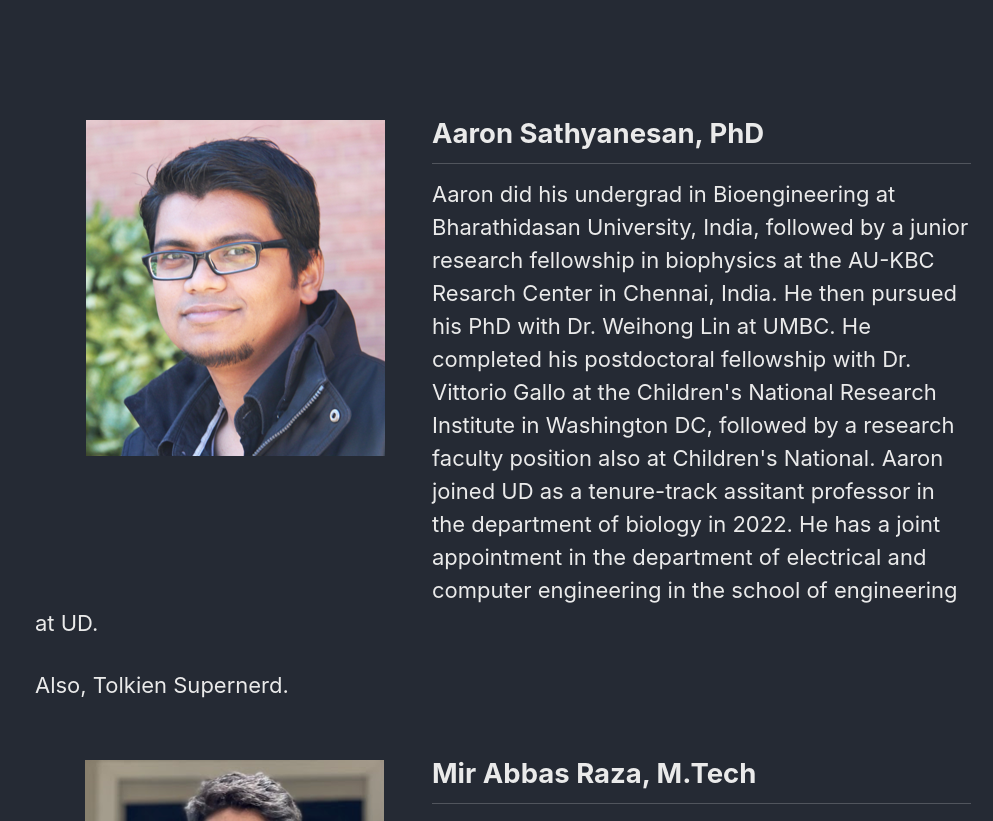
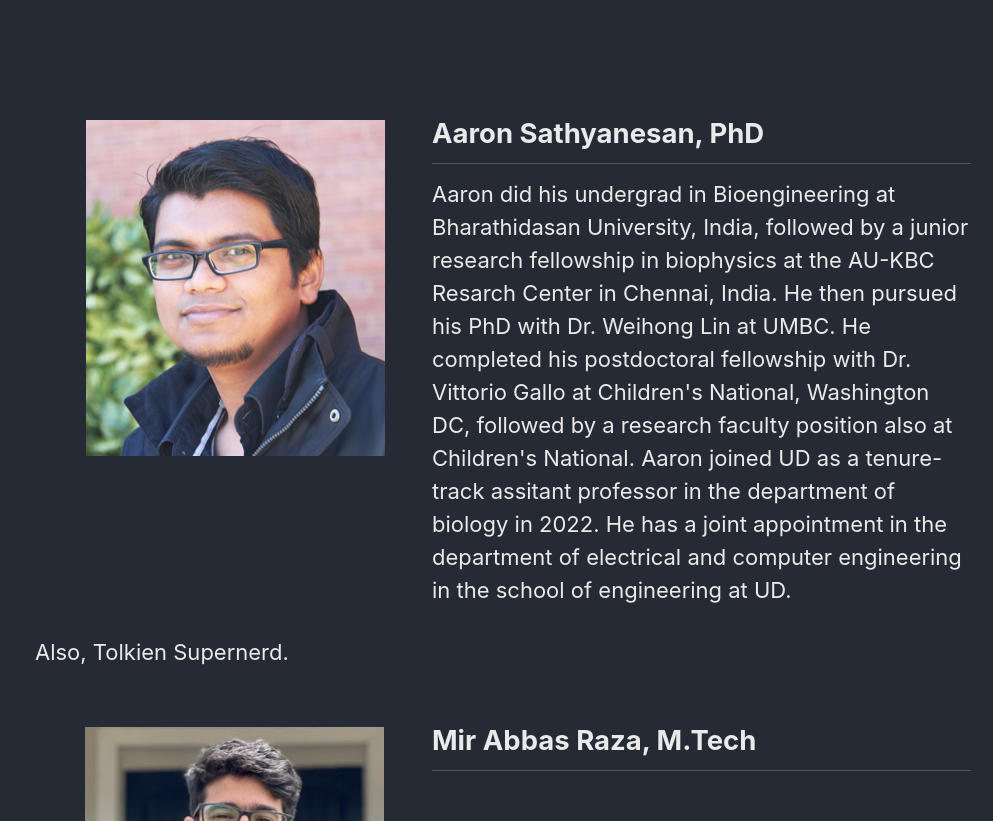
Before and after one commit to Sathyanesan-Lab/Sathyanesan-Lab.github.io, a Jekyll site: the page built from People/index.md, in a window 1280 px wide and 900 px high, scrolled down 227 px, cut to the strip 79-900 px from the top of the window. Shown: the whole strip, without its empty margins (287-1280 px from the left). Built offline with Jekyll 4.4.1, drawn with Linux system fonts in a browser that asks for light colours; cached includes are drawn as plain includes.

Commit message:
Adjust Aaron Bio

```diff
--- a/People/index.md
+++ b/People/index.md
@@ -10,7 +10,7 @@
     </div>
       <div class="splash-block">
           <h2>Aaron Sathyanesan, PhD</h2>
-          <p> Aaron did his undergrad in Bioengineering at Bharathidasan University, India, followed by a junior research fellowship in biophysics at the AU-KBC Resarch Center in Chennai, India. He then pursued his PhD with Dr. Weihong Lin at UMBC. He completed his postdoctoral fellowship with Dr. Vittorio Gallo at the Children's National Research Institute in Washington DC, followed by a research faculty position also at Children's National. Aaron joined UD as a tenure-track assitant professor in the department of biology in 2022. He has a joint appointment in the department of electrical and computer engineering in the school of engineering at UD.</p>
+          <p> Aaron did his undergrad in Bioengineering at Bharathidasan University, India, followed by a junior research fellowship in biophysics at the AU-KBC Resarch Center in Chennai, India. He then pursued his PhD with Dr. Weihong Lin at UMBC. He completed his postdoctoral fellowship with Dr. Vittorio Gallo at Children's National, Washington DC, followed by a research faculty position also at Children's National. Aaron joined UD as a tenure-track assitant professor in the department of biology in 2022. He has a joint appointment in the department of electrical and computer engineering in the school of engineering at UD.</p>
           <p>Also, Tolkien Supernerd.</p>
       </div>
   </div>
```
